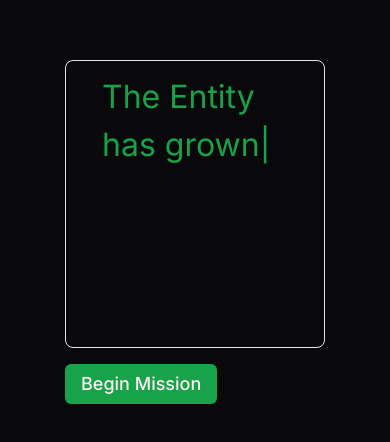
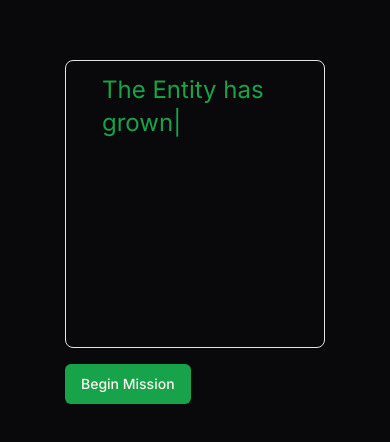
Before and after one commit to nisarg-dave/the-entity, a Next.js app: page / in a window 390 px wide. Shown: the part 190-632 px from the top of the page. Built offline with nearby package versions, Linux system fonts and the light colour scheme.

Commit message:
Made text more responsive

```diff
--- a/components/mission/MissionButton.tsx
+++ b/components/mission/MissionButton.tsx
@@ -6,7 +6,10 @@ import { useRouter } from "next/navigation";
 function MissionButton() {
   const router = useRouter();
   return (
-    <Button className="text-lg" onClick={() => router.push("/entity")}>
+    <Button
+      className="text-sm lg:text-lg"
+      onClick={() => router.push("/entity")}
+    >
       Begin Mission
     </Button>
   );
--- a/components/mission/MissionCard.tsx
+++ b/components/mission/MissionCard.tsx
@@ -11,7 +11,7 @@ import MissionStatement from "./MissionStatement";
 function MissionCard() {
   return (
     <Card className="bg-foreground text-primary w-8/12 h-72 p-3 lg:overflow-hidden overflow-y-scroll">
-      <CardContent>
+      <CardContent className="text-xs leading-snug lg:text-base lg:leading-snug">
         <MissionStatement />
       </CardContent>
     </Card>
```
